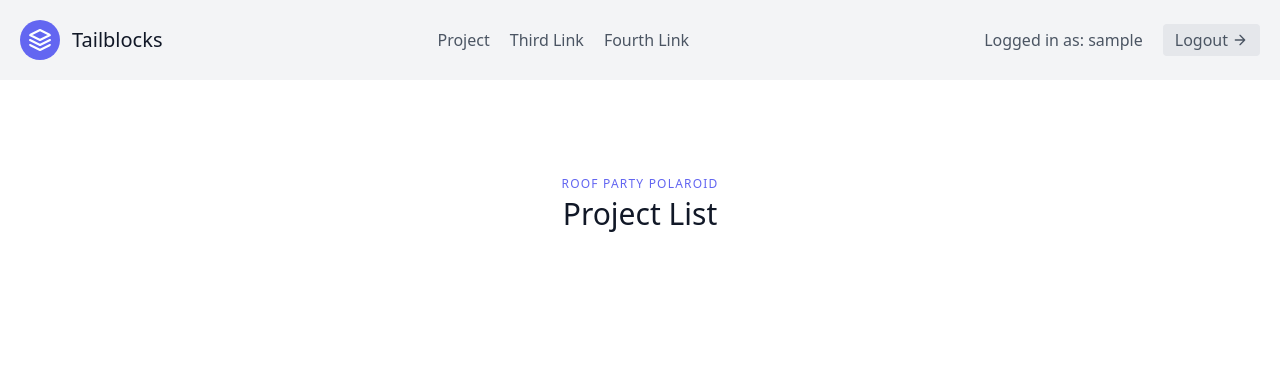
After one commit to Qitaal/Django-Project-Manager-App, a Django app: page /project/ in a window 1280 px wide. The commit adds this page. Shown: the top 375 px of the page. Run offline with Django 3.2, Linux system fonts and the light colour scheme; the visitor is signed in with stand-in values (Sample User, id 1); data that the repository does not hold is empty; some libraries are stand-ins or nearby versions.

Commit message:
create project list feature

```diff
--- /dev/null
+++ b/src/project/templates/project/project_list.html
@@ -0,0 +1,43 @@
+{% extends "base.html" %}
+
+{% block content %}
+
+<section class="text-gray-600 body-font">
+    <div class="container px-5 py-24 mx-auto">
+        <div class="flex flex-col text-center w-full mb-20">
+            <h2 class="text-xs text-indigo-500 tracking-widest font-medium title-font mb-1">ROOF PARTY POLAROID</h2>
+            <h1 class="sm:text-3xl text-2xl font-medium title-font text-gray-900">Project List</h1>
+        </div>
+        <div class="flex flex-wrap -m-4">
+            {% for project in projects %}
+
+            <div class="p-4 md:w-1/3">
+                <div class="flex rounded-lg h-full bg-gray-100 p-8 flex-col">
+                    <div class="flex items-center mb-3">
+                        <div
+                            class="w-8 h-8 mr-3 inline-flex items-center justify-center rounded-full bg-indigo-500 text-white flex-shrink-0">
+                            <svg fill="none" stroke="currentColor" stroke-linecap="round" stroke-linejoin="round"
+                                stroke-width="2" class="w-5 h-5" viewBox="0 0 24 24">
+                                <path d="M22 12h-4l-3 9L9 3l-3 9H2"></path>
+                            </svg>
+                        </div>
+                        <h2 class="text-gray-900 text-lg title-font font-medium">{{ project.name }}</h2>
+                    </div>
+                    <div class="flex-grow">
+                        <p class="leading-relaxed text-base">{{ project.description }}</p>
+                        <a class="mt-3 text-indigo-500 inline-flex items-center">Details
+                            <svg fill="none" stroke="currentColor" stroke-linecap="round" stroke-linejoin="round"
+                                stroke-width="2" class="w-4 h-4 ml-2" viewBox="0 0 24 24">
+                                <path d="M5 12h14M12 5l7 7-7 7"></path>
+                            </svg>
+                        </a>
+                    </div>
+                </div>
+            </div>
+
+            {% endfor %}
+        </div>
+    </div>
+</section>
+
+{% endblock content %}
--- /dev/null
+++ b/src/project/urls.py
@@ -0,0 +1,10 @@
+from django.urls import path
+from .views import (
+    ProjectListView,
+)
+
+app_name = 'project'
+
+urlpatterns = [
+    path('', ProjectListView.as_view(), name='project-list'),
+]
--- a/src/project/views.py
+++ b/src/project/views.py
@@ -1,3 +1,14 @@
 from django.shortcuts import render
+from django.urls.base import reverse
+from django.views import generic
+from django.contrib.auth.mixins import LoginRequiredMixin
 
-# Create your views here.
+from .models import Project
+
+
+class ProjectListView(LoginRequiredMixin, generic.ListView):
+    template_name = 'project/project_list.html'
+    context_object_name = 'projects'
+
+    def get_queryset(self):
+        return Project.objects.all()
--- a/src/project_manager/urls.py
+++ b/src/project_manager/urls.py
@@ -11,5 +11,6 @@ urlpatterns = [
     path('admin/', admin.site.urls),
     path('login/', LoginView.as_view(), name='login'),
     path('logout/', LogoutView.as_view(), name='logout'),
+    path('project/', include('project.urls', namespace='project')),
     path('user/', include('user.urls', namespace='user')),
 ]
--- a/src/templates/navbar.html
+++ b/src/templates/navbar.html
@@ -15,7 +15,7 @@
             {% if request.user.role == 'Admin' or request.user.role == 'HR' %}
             <a href="{% url 'user:user-list' %}" class="mr-5 hover:text-gray-900">Users</a>
             {% endif %}
-            <a class="mr-5 hover:text-gray-900">Second Link</a>
+            <a href="{% url 'project:project-list' %}" class="mr-5 hover:text-gray-900">Project</a>
             <a class="mr-5 hover:text-gray-900">Third Link</a>
             <a class="mr-5 hover:text-gray-900">Fourth Link</a>
         </nav>
```
